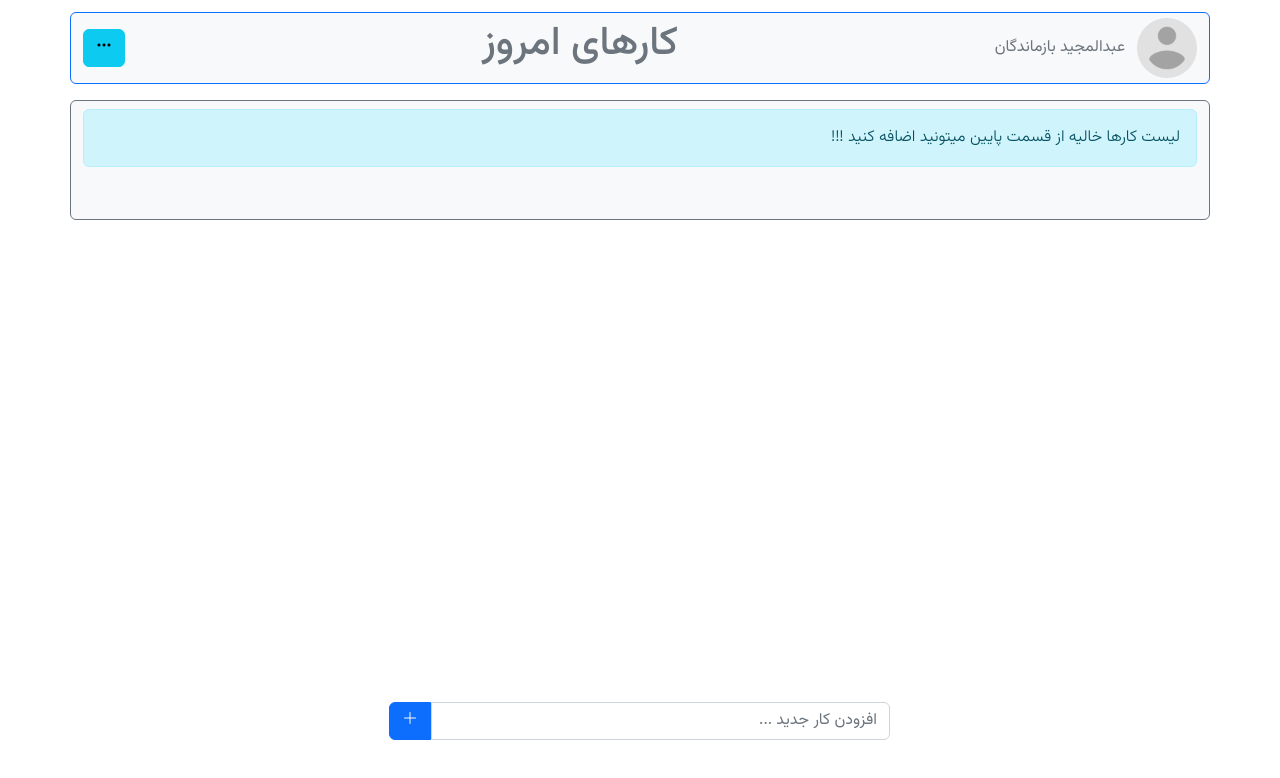
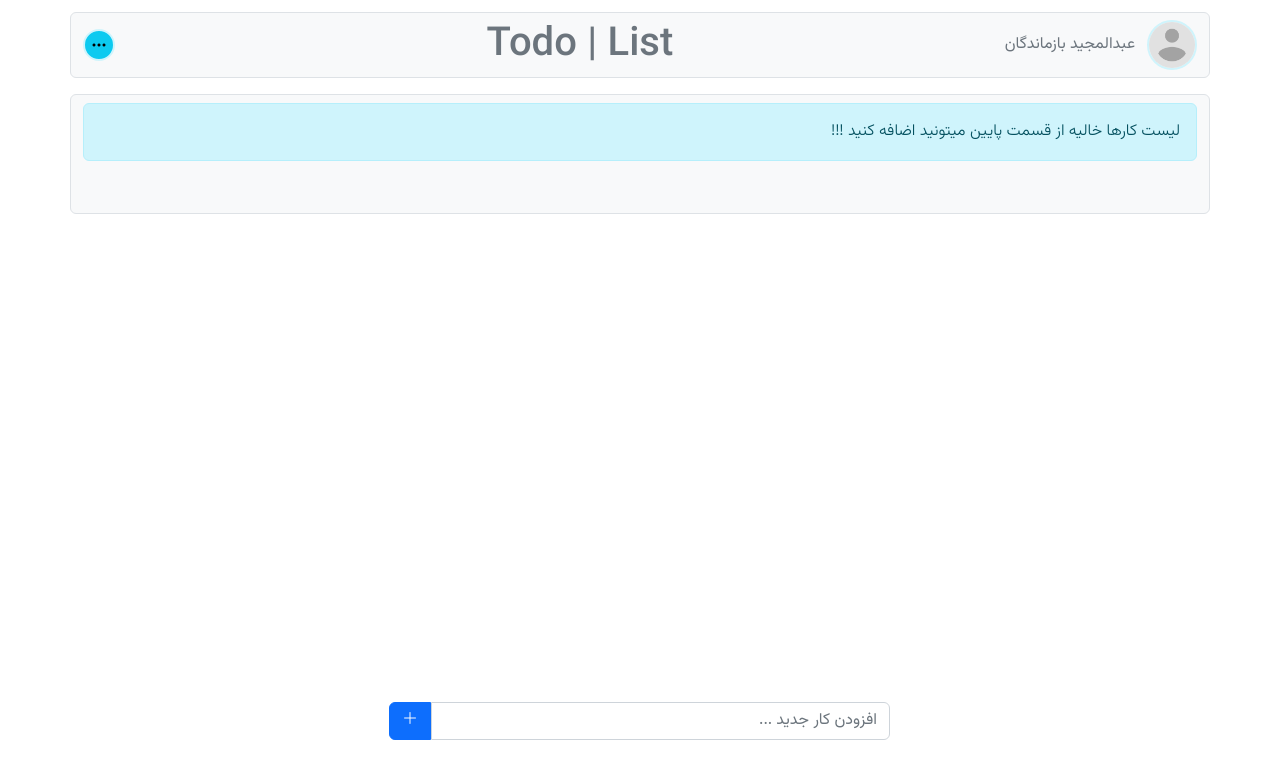
Before and after one commit to abdolmajidbn/todoApp, a website: page index.html in a window 1280 px wide. Drawn offline with nearby package versions, Linux system fonts and the light colour scheme.

Commit message:
update style(header style)

```diff
--- a/css/custom.css
+++ b/css/custom.css
@@ -22,13 +22,26 @@ button {
   flex-direction: row;
   margin-top: 12px;
 }
+.header .title {
+  margin: 0;
+}
+menu .menu_btn {
+  padding: 5px 5px 0;
+  border-radius: 50%;
+  width: 32px;
+  height: 32px;
+  display: flex;
+  align-items: center;
+  justify-content: center;
+  border: solid 2px #cff4fc;
+}
 .profile a {
   display: flex;
   align-items: center;
   column-gap: 12px;
 }
-.profile image {
-  border-radius: 50%;
+.profile img {
+  border: solid 2px #cff4fc;
 }
 .navbar {
   display: none;
--- a/index.html
+++ b/index.html
@@ -18,18 +18,18 @@
   </head>
   <body>
     <div class="">
-      <div class="header container border border-primary bg-light rounded">
+      <div class="header container border bg-light rounded">
         <section class="profile text-secondary">
           <a class="navbar-brand" href="#">
-            <img src="images/Profile_avatar_placeholder_large.png" width="60"
-            height="60" class="d-inline-block align-top rounded-circle"" alt=""
+            <img src="images/Profile_avatar_placeholder_large.png" width="50"
+            height="50" class="d-inline-block align-top rounded-circle"" alt=""
             />
             <span>عبدالمجید بازماندگان</span>
           </a>
         </section>
-        <h1 class="title text-secondary">کارهای امروز</h1>
+        <h1 class="title text-secondary">Todo | List</h1>
         <menu>
-          <button class="btn btn-info" href="">
+          <button class="menu_btn btn btn-info" href="">
             <i class="bi bi-three-dots"></i>
           </button>
           <ul class="navbar">
@@ -44,7 +44,7 @@
       <main class="main">
         <section
           id="todo_list"
-          class="todo_list container bg-light border border-secondary rounded mt-3 pb-3 pt-2"
+          class="todo_list container bg-light border rounded mt-3 pb-3 pt-2"
         ></section>
         <section class="add_task input-group">
           <input
```
